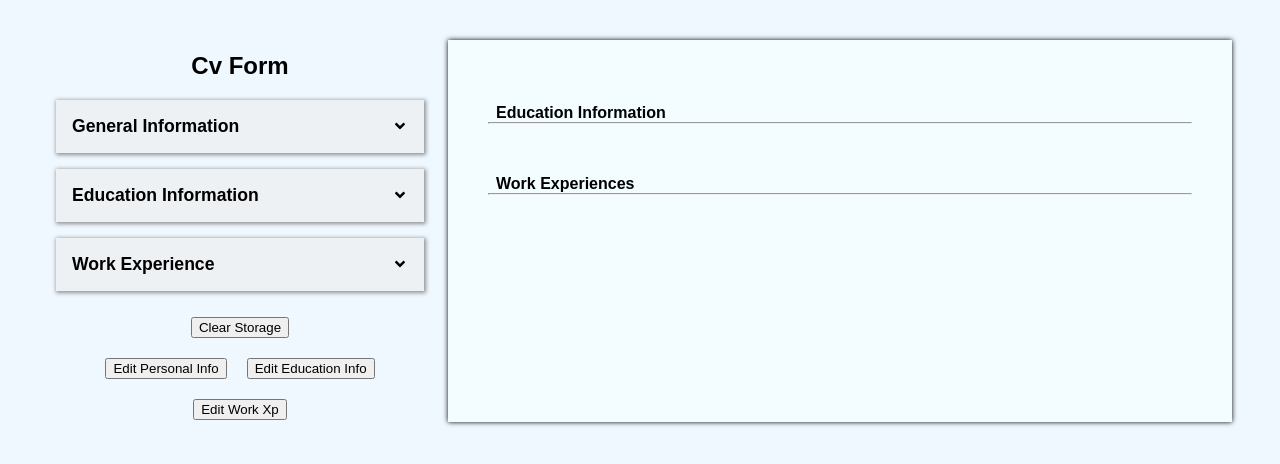
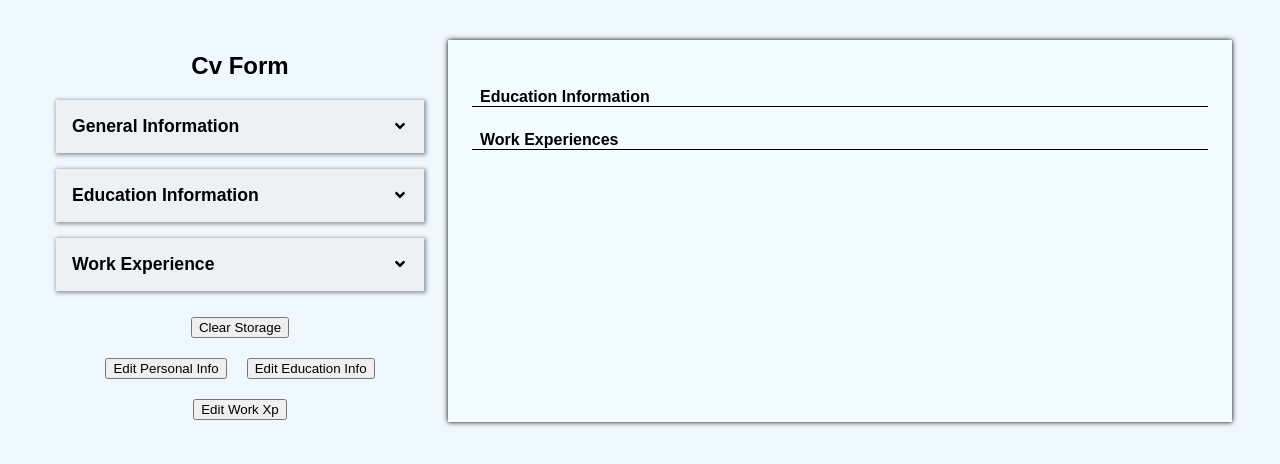
Before and after one commit to furkanssarri/cv-builder, a React (Vite) app: page / in a window 1280 px wide. Shown: the top 464 px of the page. Built offline with nearby package versions, Linux system fonts and the light colour scheme.

Commit message:
refactor: remove unnecessary wrapper divs & styles

```diff
--- a/src/components/resume/ResumeEducationInfo.jsx
+++ b/src/components/resume/ResumeEducationInfo.jsx
@@ -4,14 +4,12 @@ const ResumeEducationInfo = () => {
   const educationData = JSON.parse(sessionStorage.getItem("edu-info")) || [];
   return (
     <>
-      <div className="education-information">
       <h4>Education Information</h4>
-        <hr />
       {educationData.map((edu, index) => (
         <div key={index} className="education-entry">
           <div className="program">
             <span className="school-name">{edu.schoolName}</span>
-              <span className="deoartment">{edu.department}</span>
+            <span className="department">{edu.department}</span>
           </div>
           <div className="dates">
             <span className="education-start-date">
@@ -21,7 +19,6 @@ const ResumeEducationInfo = () => {
           </div>
         </div>
       ))}
-      </div>
     </>
   );
 };
--- a/src/components/resume/ResumeWorkExperience.jsx
+++ b/src/components/resume/ResumeWorkExperience.jsx
@@ -3,9 +3,8 @@ import React from "react";
 const ResumeWorkExperience = () => {
   const data = JSON.parse(sessionStorage.getItem("work-xp")) || [];
   return (
-    <div className="work-experience">
+    <>
       <h4>Work Experiences</h4>
-      <hr />
       {data.map((workExp, index) => (
         <div key={index} className="work-exp-entry">
           <div className="left-area">
@@ -21,7 +20,7 @@ const ResumeWorkExperience = () => {
           </div>
         </div>
       ))}
-    </div>
+    </>
   );
 };
 
--- a/src/components/resume/styles/CvOutput.css
+++ b/src/components/resume/styles/CvOutput.css
@@ -23,9 +23,8 @@ hr {
   border-top: none;
 }
 
-.education-information h4,
-.work-experience h4 {
-  /* border-bottom: 1px solid #000; */
+h4 {
+  border-bottom: 1px solid #000;
   text-align: left;
   margin: 0;
   padding-left: 0.5rem;
@@ -81,6 +80,10 @@ span {
   flex-direction: column;
 }
 
+.school-name {
+  font-weight: 600;
+}
+
 /* WORK EXPERIENCE SECTION  */
 
 .work-experience {
```
Lines whose indentation alone changed are shown as unchanged.
